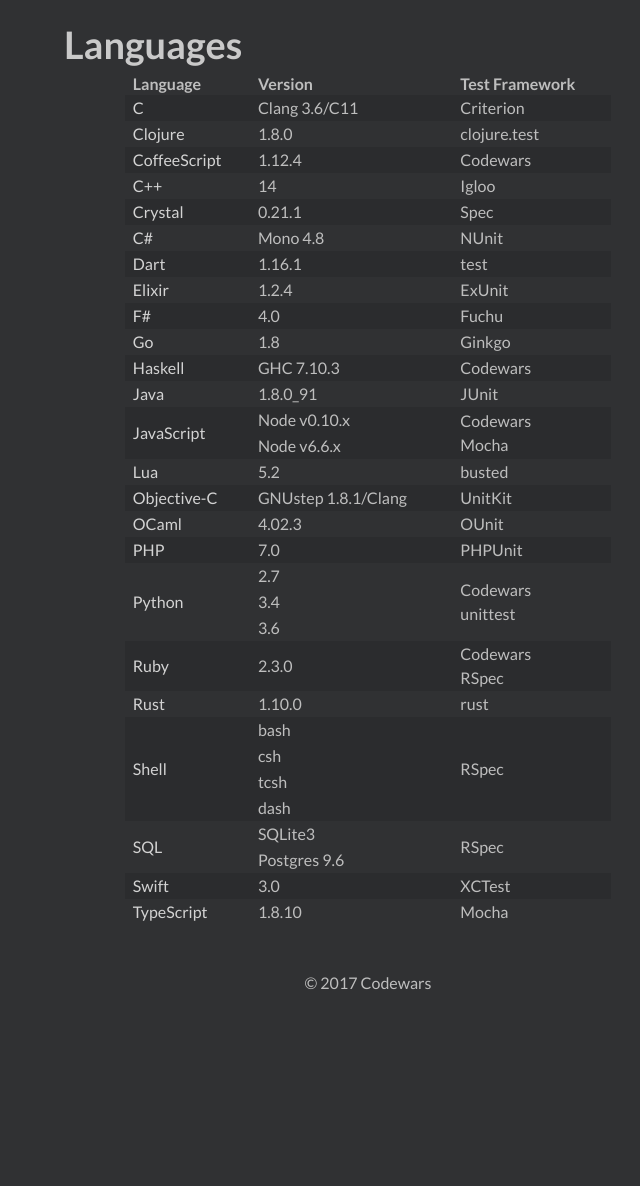
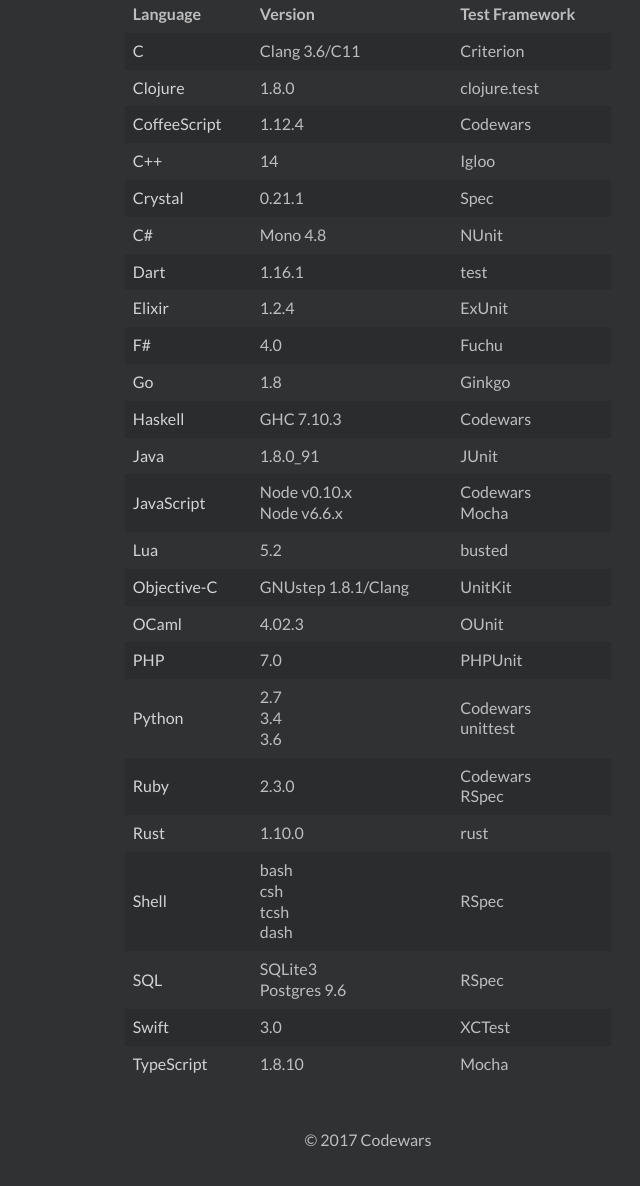
Before and after one commit to kazk/docs.codewars.com, a Jekyll site: the page built from docs/_pages/languages.html, in a window 1280 px wide and 1367 px high, cut to the strip 168-1354 px from the top of the window. Shown: the whole strip, without its empty margins (272-912 px from the left). Built offline with Jekyll 4.4.1, drawn with Linux system fonts in a browser that asks for light colours; nearby versions of some CDN libraries.

Commit message:
Simplify table of supported languages
- Add top navigation bar to test references

```diff
--- a/docs/_pages/languages.html
+++ b/docs/_pages/languages.html
@@ -11,37 +11,23 @@
   {% include top_navigation.html %}
 
   <main class="center pt4 pt0-l">
-    <h1 class="mb1 lh-title">{{ page.title }}</h1>
-
-    <table class="center collapse w-90 w-80-ns">
+    <table class="center collapse w-100 w-80-ns">
       <thead>
-        <tr class="lh-title tl">
-          <th class="pl2">Language</th>
-          <th class="pl2">Version</th>
-          <th class="pl2">Test Framework</th>
+        <tr>
+          <th class="pa2 tl">Language</th>
+          <th class="pa2 tl">Version</th>
+          <th class="pa2 tl">Test Framework</th>
         </tr>
       </thead>
 
       <tbody>
       {% assign langs = site.languages | sort 'language' %}
       {% for p in langs %}
-        {% assign n = p.versions.size %}
-        {% capture darken %}{% cycle ' darken-bg', '' %}{% endcapture %}
-        {% if n == 1 %}
-          <tr class="lh-copy">
-            <td class="pl2{{ darken }}"><a href="{{ p.url | relative_url }}" title="{{ p.title }}">{{ p.title }}</a></td>
-            <td class="pl2{{ darken }}">{{ p.versions | first }}</td>
-            <td class="pl2{{ darken }}">{{ p.tests | join: '<br>' }}</td>
-          </tr>
-        {% else %}
-          {% for v in p.versions %}
-            <tr class="lh-copy">
-              {% if forloop.first %}<td class="pl2{{ darken }}" rowspan="{{ n }}"><a href="{{ p.url | relative_url }}" title="{{ p.title }}">{{ p.title }}</a></td>{% endif %}
-              <td class="pl2{{ darken }}">{{ v }}</td>
-              {% if forloop.first %}<td class="pl2{{ darken }}" rowspan="{{ n }}">{{ p.tests | join: '<br>' }}</td>{% endif %}
-            </tr>
-          {% endfor %}
-        {% endif %}
+        <tr class="stripe-dark">
+          <td class="pa2"><a href="{{ p.url | relative_url }}" title="{{ p.title }}">{{ p.title }}</a></td>
+          <td class="pa2">{{ p.versions | join: '<br>' }}</td>
+          <td class="pa2">{{ p.tests | join: '<br>' }}</td>
+        </tr>
       {% endfor %}
       </tbody>
     </table>
--- a/docs/_pages/references.html
+++ b/docs/_pages/references.html
@@ -12,7 +12,8 @@
 
   <main class="center pt4 pt0-l">
     <ul>
-      <li><a href="{{ '/languages' | relative_url }}" title="Languages and Environments">Languages and Environments</a></li>
+      <li><a href="{{ '/api' | relative_url }}" title="Codewars API">API</a></li>
+      <li><a href="{{ '/languages' | relative_url }}" title="Supported Languages">Languages</a></li>
 
       {% for t in site.references %}
         <li><a href="{{ t.url | relative_url }}" title="{{ t.title }}">{{ t.title }}</a></li>
@@ -30,9 +31,6 @@
           </ul>
         </li>
       {% endfor %}
-
-
-      <li><a href="{{ '/api' | relative_url }}" title="Codewars API">API</a></li>
     </ul>
   </main>
 
```
Also changed, not shown: docs/_layouts/test_reference.html (+2 -13 lines).
